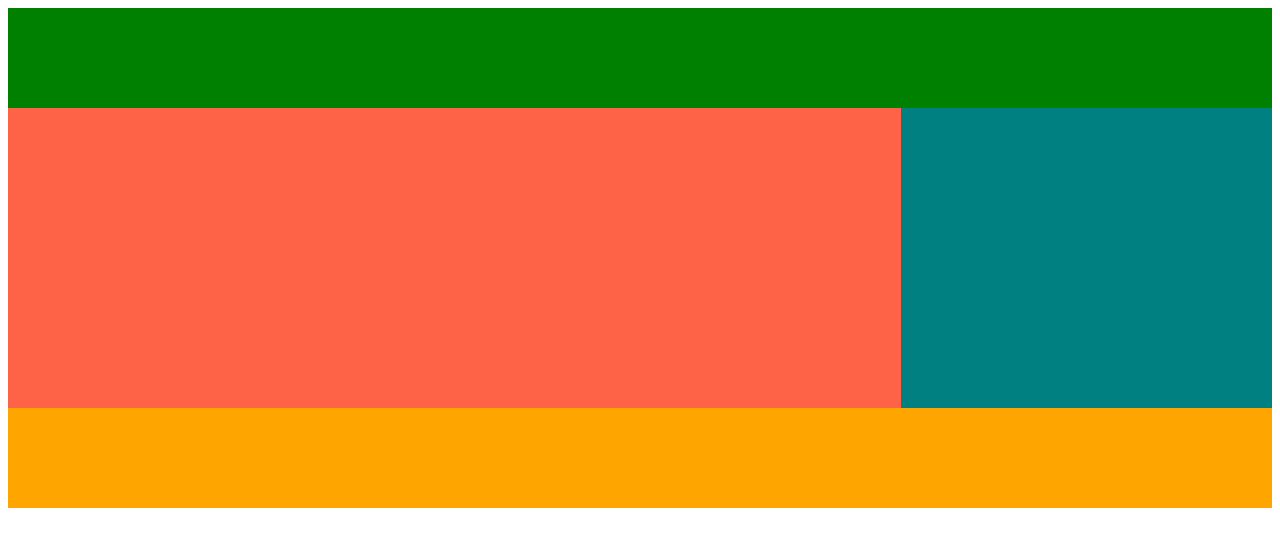
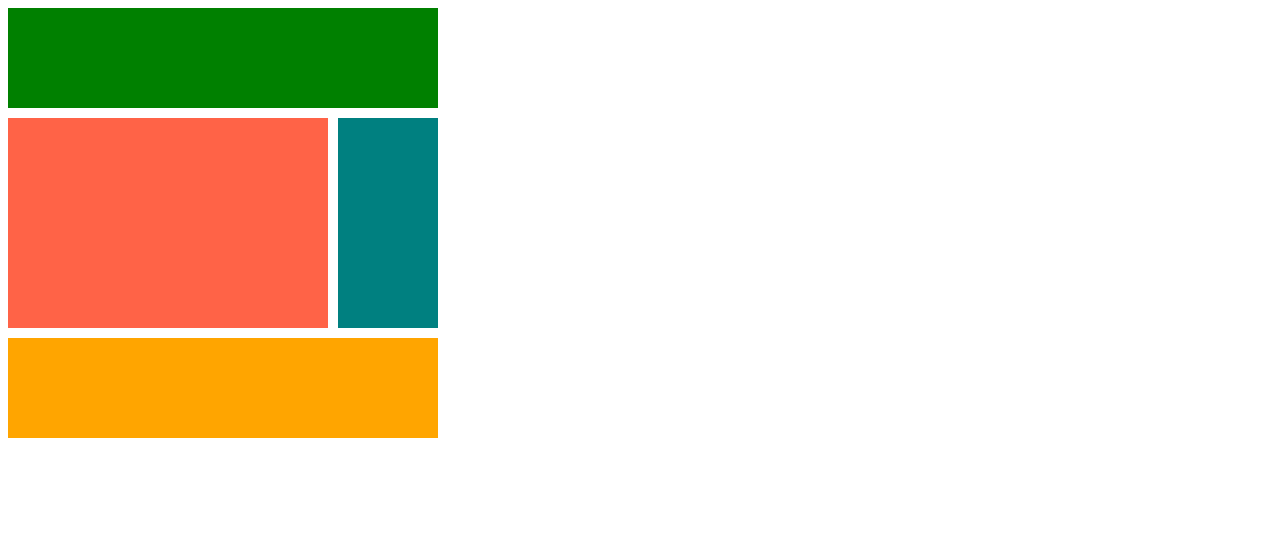
Before and after one commit to sangseophwang/HTML-CSS_Practice, a plain HTML site: page css_layout_practice/2. Grid/index.html in a window 1280 px wide. Drawn offline with Linux system fonts and the light colour scheme.

Commit message:
Grid: grid-column/row-start & end

```diff
--- a/css_layout_practice/2. Grid/styles.css
+++ b/css_layout_practice/2. Grid/styles.css
@@ -1,32 +1,34 @@
 .grid {
   display: grid;
-  grid-template-columns: auto 150px;
-  grid-template-rows: 100px repeat(2, 150px) 100px;
-  grid-template-areas:
-    "header header header header"
-    "content content content nav"
-    "content content content nav"
-    "footer footer footer footer";
+  gap: 10px;
+  grid-template-columns: repeat(4, 100px);
+  grid-template-rows: repeat(4, 100px);
 }
 
 .header {
   background-color: green;
-  grid-area: header;
+  grid-column-start: 1;
+  grid-column-end: 5;
 }
 
 .content {
   background-color: tomato;
-  grid-area: content;
+  grid-column-start: 1;
+  grid-column-end: 4;
+  grid-row-start: 2;
+  grid-row-end: 4;
 }
 
 .nav {
   background-color: teal;
-  grid-area: nav;
+  grid-row-start: 2;
+  grid-row-end: 4;
 }
 
 .footer {
   background-color: orange;
-  grid-area: footer;
+  grid-column-start: 1;
+  grid-column-end: 5;
 }
 
 /*  grid-template-row 로 세로 크기를,
@@ -37,3 +39,6 @@
     그리고 grid-template-area로 얼마나 영역을 차지할지를 시각적으로
     제작할 수 있다. 그리고 grid-area로 각 클래스에 지정을 해줘야 이 기능이
     작동을 한다. 작성할 때는 문자열이 아닌 이름 그대로 적어야 한다. */
+
+/*  grid-column-start / end , grid-row-start / end로
+    각 영역을 '늘릴' 수 있다. 늘리는 기준은 line으로, 4개의 */
```
